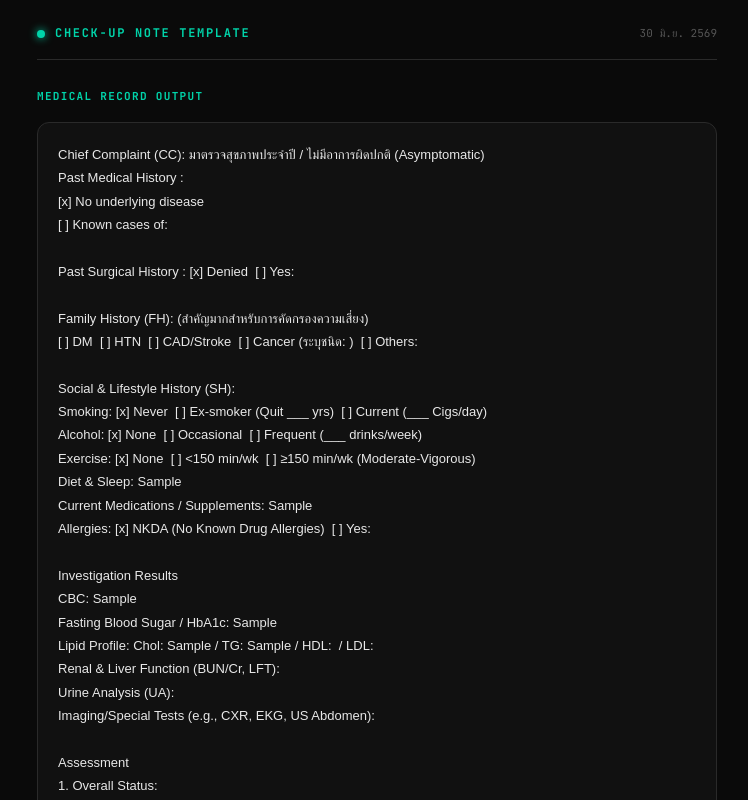
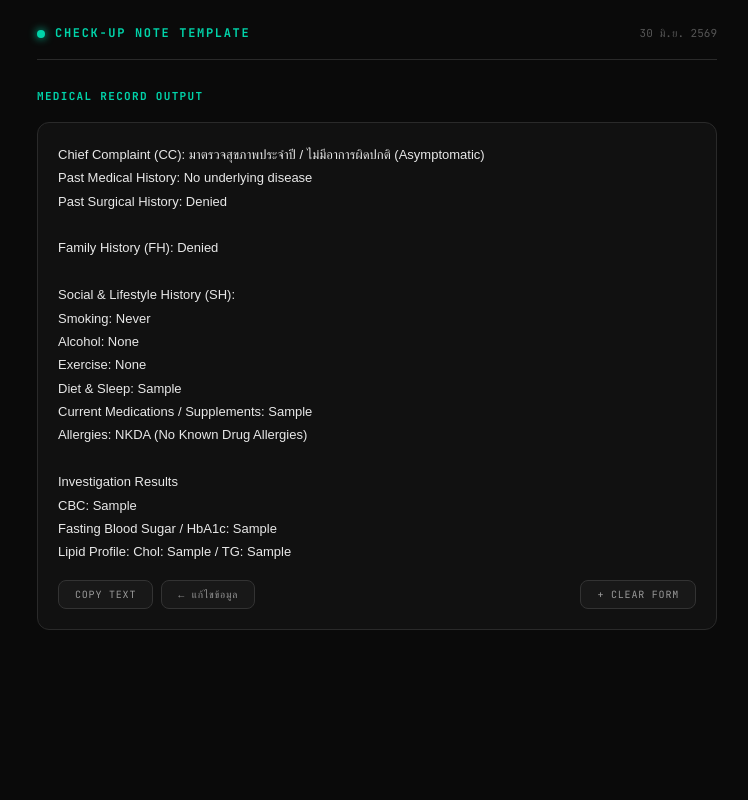
Before and after one commit to sasipongt/OPD_V2, a plain HTML site: page index.html in a window 1280 px wide. Both pictures are taken after typing "Sample", "Sample", "Sample", "Sample", "Sample", "Sample" into the empty fields and a click on the button "GENERATE RECORD". Shown: the top 800 px of the page, without its empty margins (263-1011 px from the left). Drawn offline with Linux system fonts and the light colour scheme; a web font is replaced by a local one.

Commit message:
Update index.html

```diff
--- a/index.html
+++ b/index.html
@@ -268,17 +268,17 @@ document.getElementById('hdr-date').textContent = new Date().toLocaleDateString(
 
 // State management variables
 let state = {
-  pmh: 'none', // none, known
-  psh: 'none', // none, yes
+  pmh: 'none',
+  psh: 'none',
   fh: { dm: false, htn: false, cad: false, cancer: false, other: false },
-  smoke: 'never', // never, ex, current
-  alc: 'none', // none, occ, freq
-  ex: 'none', // none, <150, >=150
-  allergy: 'none', // none, yes
+  smoke: 'never',
+  alc: 'none',
+  ex: 'none',
+  allergy: 'none',
   life: { diet: false, ex: false, weight: false }
 };
 
-// Toggle general active class (for individual pills)
+// Toggle general active class
 function toggleActive(btn) { btn.classList.toggle('sel'); }
 
 // UI Builders
@@ -371,59 +371,151 @@ const updateLife = () => {
   ], state.life, updateLife);
 };
 
-// Checkbox helper for text generation
-const chk = (condition) => condition ? '[x]' : '[ ]';
-
 function generateOutput() {
   const getVal = (id) => document.getElementById(id).value.trim();
   const getSel = (id) => document.getElementById(id).classList.contains('sel');
 
-  let text = `Chief Complaint (CC): ${getVal('in-cc') || 'มาตรวจสุขภาพประจำปี / ไม่มีอาการผิดปกติ (Asymptomatic)'}\n`;
-  text += `Past Medical History :\n`;
-  text += `${chk(state.pmh === 'none')} No underlying disease\n`;
-  text += `${chk(state.pmh === 'known')} Known cases of: ${getVal('in-pmh')}\n\n`;
+  let text = '';
 
-  text += `Past Surgical History : ${chk(state.psh === 'none')} Denied  ${chk(state.psh === 'yes')} Yes: ${getVal('in-psh')}\n\n`;
+  // 1. CC
+  const cc = getVal('in-cc') || 'มาตรวจสุขภาพประจำปี / ไม่มีอาการผิดปกติ (Asymptomatic)';
+  text += `Chief Complaint (CC): ${cc}\n`;
 
-  text += `Family History (FH): (สำคัญมากสำหรับการคัดกรองความเสี่ยง)\n`;
-  text += `${chk(state.fh.dm)} DM  ${chk(state.fh.htn)} HTN  ${chk(state.fh.cad)} CAD/Stroke  `;
-  text += `${chk(state.fh.cancer)} Cancer (ระบุชนิด: ${getVal('in-fh-cancer')})  ${chk(state.fh.other)} Others: ${getVal('in-fh-other')}\n\n`;
+  // 2. PMH
+  text += `Past Medical History: `;
+  if (state.pmh === 'none') {
+    text += `No underlying disease\n`;
+  } else if (state.pmh === 'known') {
+    text += `Known cases of: ${getVal('in-pmh') || '-'}\n`;
+  } else {
+    text += `\n`;
+  }
 
+  // 3. PSH
+  text += `Past Surgical History: `;
+  if (state.psh === 'none') {
+    text += `Denied\n`;
+  } else if (state.psh === 'yes') {
+    text += `Yes: ${getVal('in-psh') || '-'}\n`;
+  } else {
+    text += `\n`;
+  }
+
+  text += '\n';
+
+  // 4. FH (Omit brackets and unchecked items)
+  const fhArr = [];
+  if (state.fh.dm) fhArr.push('DM');
+  if (state.fh.htn) fhArr.push('HTN');
+  if (state.fh.cad) fhArr.push('CAD/Stroke');
+  if (state.fh.cancer) fhArr.push(`Cancer (${getVal('in-fh-cancer') || '-'})`);
+  if (state.fh.other) fhArr.push(`Others: ${getVal('in-fh-other') || '-'}`);
+
+  text += `Family History (FH): ${fhArr.length > 0 ? fhArr.join(', ') : 'Denied'}\n\n`;
+
+  // 5. SH
   text += `Social & Lifestyle History (SH):\n`;
-  text += `Smoking: ${chk(state.smoke === 'never')} Never  ${chk(state.smoke === 'ex')} Ex-smoker ${state.smoke==='ex' ? '(Quit '+getVal('in-smoke')+')' : '(Quit ___ yrs)'}  ${chk(state.smoke === 'current')} Current ${state.smoke==='current' ? '('+getVal('in-smoke')+')' : '(___ Cigs/day)'}\n`;
-  text += `Alcohol: ${chk(state.alc === 'none')} None  ${chk(state.alc === 'occ')} Occasional  ${chk(state.alc === 'freq')} Frequent ${state.alc==='freq' ? '('+getVal('in-alc')+')' : '(___ drinks/week)'}\n`;
-  text += `Exercise: ${chk(state.ex === 'none')} None  ${chk(state.ex === '<150')} <150 min/wk  ${chk(state.ex === '>=150')} ≥150 min/wk (Moderate-Vigorous)\n`;
-  text += `Diet & Sleep: ${getVal('in-diet')}\n`;
-  text += `Current Medications / Supplements: ${getVal('in-meds')}\n`;
-  text += `Allergies: ${chk(state.allergy === 'none')} NKDA (No Known Drug Allergies)  ${chk(state.allergy === 'yes')} Yes: ${getVal('in-allergy')}\n\n`;
+  text += `Smoking: `;
+  if (state.smoke === 'never') text += 'Never\n';
+  else if (state.smoke === 'ex') text += `Ex-smoker (Quit ${getVal('in-smoke') || '___ yrs'})\n`;
+  else if (state.smoke === 'current') text += `Current (${getVal('in-smoke') || '___ Cigs/day'})\n`;
 
-  text += `Investigation Results\n`;
-  text += `CBC: ${getVal('lab-cbc')}\n`;
-  text += `Fasting Blood Sugar / HbA1c: ${getVal('lab-fbs')}\n`;
-  text += `Lipid Profile: Chol: ${getVal('lab-chol')} / TG: ${getVal('lab-tg')} / HDL: ${getVal('lab-hdl')} / LDL: ${getVal('lab-ldl')}\n`;
-  text += `Renal & Liver Function (BUN/Cr, LFT): ${getVal('lab-rl')}\n`;
-  text += `Urine Analysis (UA): ${getVal('lab-ua')}\n`;
-  text += `Imaging/Special Tests (e.g., CXR, EKG, US Abdomen): ${getVal('lab-img')}\n\n`;
+  text += `Alcohol: `;
+  if (state.alc === 'none') text += 'None\n';
+  else if (state.alc === 'occ') text += 'Occasional\n';
+  else if (state.alc === 'freq') text += `Frequent (${getVal('in-alc') || '___ drinks/week'})\n`;
 
-  text += `Assessment\n`;
-  text += `1. Overall Status: ${getVal('as-overall')}\n`;
-  text += `2. ${chk(getSel('btn-nf'))} New Findings: ${getVal('as-nf')}\n`;
-  text += `3. ${chk(getSel('btn-spmh'))} Status of Existing PMH: ${getVal('as-spmh')}\n`;
-  text += `4. Risk Stratification: ${getVal('as-risk')}\n\n`;
+  text += `Exercise: `;
+  if (state.ex === 'none') text += 'None\n';
+  else if (state.ex === '<150') text += '<150 min/wk\n';
+  else if (state.ex === '>=150') text += '≥150 min/wk (Moderate-Vigorous)\n';
 
-  text += `Plan\n`;
-  text += `Lifestyle Modification (คำแนะนำ):\n`;
-  text += `${chk(state.life.diet)} Diet (e.g., Low salt, Low fat, Diabetic diet)\n`;
-  text += `${chk(state.life.ex)} Exercise (Recommend ≥150 min/wk aerobic + resistance)\n`;
-  text += `${chk(state.life.weight)} Weight management / Stop smoking or alcohol\n\n`;
+  // Hide empty fields
+  const diet = getVal('in-diet');
+  if (diet) text += `Diet & Sleep: ${diet}\n`;
 
-  text += `Further Investigations: ${getVal('pl-inv')}\n\n`;
+  const meds = getVal('in-meds');
+  if (meds) text += `Current Medications / Supplements: ${meds}\n`;
 
-  text += `Follow-up (F/U):\n`;
-  text += `${chk(getSel('btn-fu1'))} Routine Annual Check-up next year\n`;
-  text += `${chk(getSel('btn-fu2'))} F/U for abnormal results in: ${getVal('pl-fu')}`;
+  text += `Allergies: `;
+  if (state.allergy === 'none') text += 'NKDA (No Known Drug Allergies)\n';
+  else if (state.allergy === 'yes') text += `Yes: ${getVal('in-allergy') || '-'}\n`;
 
-  document.getElementById('out-text').textContent = text;
+  text += '\n';
+
+  // 6. Investigations (Show only if filled)
+  let invLines = [];
+  const cbc = getVal('lab-cbc'); if (cbc) invLines.push(`CBC: ${cbc}`);
+  const fbs = getVal('lab-fbs'); if (fbs) invLines.push(`Fasting Blood Sugar / HbA1c: ${fbs}`);
+
+  const chol = getVal('lab-chol'), tg = getVal('lab-tg'), hdl = getVal('lab-hdl'), ldl = getVal('lab-ldl');
+  let lipidArr = [];
+  if (chol) lipidArr.push(`Chol: ${chol}`);
+  if (tg) lipidArr.push(`TG: ${tg}`);
+  if (hdl) lipidArr.push(`HDL: ${hdl}`);
+  if (ldl) lipidArr.push(`LDL: ${ldl}`);
+  if (lipidArr.length > 0) invLines.push(`Lipid Profile: ${lipidArr.join(' / ')}`);
+
+  const rl = getVal('lab-rl'); if (rl) invLines.push(`Renal & Liver Function (BUN/Cr, LFT): ${rl}`);
+  const ua = getVal('lab-ua'); if (ua) invLines.push(`Urine Analysis (UA): ${ua}`);
+  const img = getVal('lab-img'); if (img) invLines.push(`Imaging/Special Tests: ${img}`);
+
+  if (invLines.length > 0) {
+    text += `Investigation Results\n`;
+    text += invLines.join('\n') + '\n\n';
+  }
+
+  // 7. Assessment (Auto-renumber and show only filled)
+  let asLines = [];
+  const overall = getVal('as-overall');
+  if (overall) asLines.push(`Overall Status: ${overall}`);
+
+  const nf = getVal('as-nf');
+  if (getSel('btn-nf') && nf) asLines.push(`New Findings: ${nf}`);
+
+  const spmh = getVal('as-spmh');
+  if (getSel('btn-spmh') && spmh) asLines.push(`Status of Existing PMH: ${spmh}`);
+
+  const risk = getVal('as-risk');
+  if (risk) asLines.push(`Risk Stratification: ${risk}`);
+
+  if (asLines.length > 0) {
+    text += `Assessment\n`;
+    asLines.forEach((l, i) => {
+      text += `${i + 1}. ${l}\n`;
+    });
+    text += '\n';
+  }
+
+  // 8. Plan (Show only checked items)
+  let planText = '';
+  let lifeArr = [];
+  if (state.life.diet) lifeArr.push('- Diet (e.g., Low salt, Low fat, Diabetic diet)');
+  if (state.life.ex) lifeArr.push('- Exercise (Recommend ≥150 min/wk aerobic + resistance)');
+  if (state.life.weight) lifeArr.push('- Weight management / Stop smoking or alcohol');
+
+  if (lifeArr.length > 0) {
+    planText += `Lifestyle Modification (คำแนะนำ):\n${lifeArr.join('\n')}\n\n`;
+  }
+
+  const invPlan = getVal('pl-inv');
+  if (invPlan) planText += `Further Investigations: ${invPlan}\n\n`;
+
+  let fuArr = [];
+  if (getSel('btn-fu1')) fuArr.push('Routine Annual Check-up next year');
+
+  const fu2 = getVal('pl-fu');
+  if (getSel('btn-fu2')) fuArr.push(`F/U for abnormal results in: ${fu2 || '___'}`);
+
+  if (fuArr.length > 0) {
+    planText += `Follow-up (F/U):\n${fuArr.map(x => '- ' + x).join('\n')}\n`;
+  }
+
+  if (planText) {
+    text += `Plan\n${planText}`;
+  }
+
+  document.getElementById('out-text').textContent = text.trim();
   document.getElementById('view-form').style.display = 'none';
   document.getElementById('view-output').style.display = 'block';
   window.scrollTo(0,0);
```
